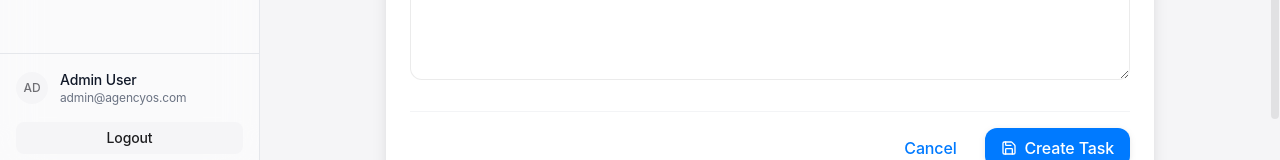
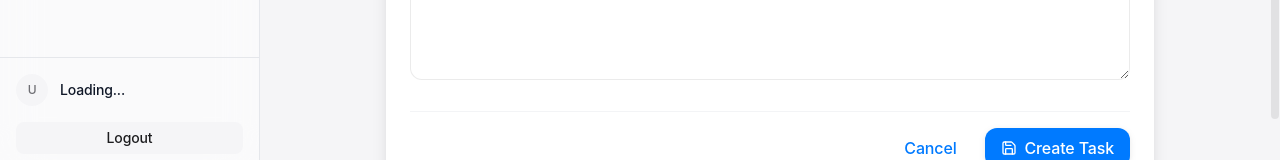
Before and after one commit to smart-coder-labs/agency-os-web-app, a Next.js app: page /tasks/new in a window 1280 px wide. Shown: the part 630-790 px from the top of the page. Built offline with nearby package versions, Linux system fonts and the light colour scheme; no server answers; the database is empty.

Commit message:
add user to sidebar

```diff
--- a/src/components/layout/Sidebar.tsx
+++ b/src/components/layout/Sidebar.tsx
@@ -1,7 +1,7 @@
 "use client"
 import Link from "next/link"
 import { usePathname } from "next/navigation"
-import { useState } from "react"
+import { useState, useEffect } from "react"
 import { Button } from "@/components/ui/Button"
 import { Avatar, AvatarFallback, AvatarImage } from "@/components/ui/Avatar"
 import { ScrollArea } from "@/components/ui/ScrollArea"
@@ -18,6 +18,14 @@ const nav = [
 export default function Sidebar() {
   const pathname = usePathname()
   const [open, setOpen] = useState(false)
+  const [user, setUser] = useState<{ full_name: string; email: string } | null>(null)
+
+  useEffect(() => {
+    fetch('/api/auth/me')
+      .then(res => res.ok ? res.json() : null)
+      .then(data => setUser(data))
+      .catch(() => setUser(null))
+  }, [])
 
   const NavList = (
     <ul className="space-y-1 p-2">
@@ -49,15 +57,15 @@ export default function Sidebar() {
     <div className="p-4 border-t border-[var(--color-border)] mt-auto">
       <div className="flex items-center gap-3 mb-4">
         <Avatar size="sm">
-          <AvatarImage src="https://github.com/shadcn.png" alt="User" />
-          <AvatarFallback>AD</AvatarFallback>
+          <AvatarImage src={`https://ui-avatars.com/api/?name=${user?.full_name || user?.email || 'User'}&background=random`} alt="User" />
+          <AvatarFallback>{(user?.full_name || 'U').charAt(0)}</AvatarFallback>
         </Avatar>
         <div className="flex-1 min-w-0">
-          <p className="text-sm font-medium text-gray-900 truncate">Admin User</p>
-          <p className="text-xs text-gray-500 truncate">admin@agencyos.com</p>
+          <p className="text-sm font-medium text-gray-900 truncate">{user?.full_name || 'Loading...'}</p>
+          <p className="text-xs text-gray-500 truncate">{user?.email || ''}</p>
         </div>
       </div>
-      <Button
+      < Button
         variant="subtle"
         size="sm"
         fullWidth
```
